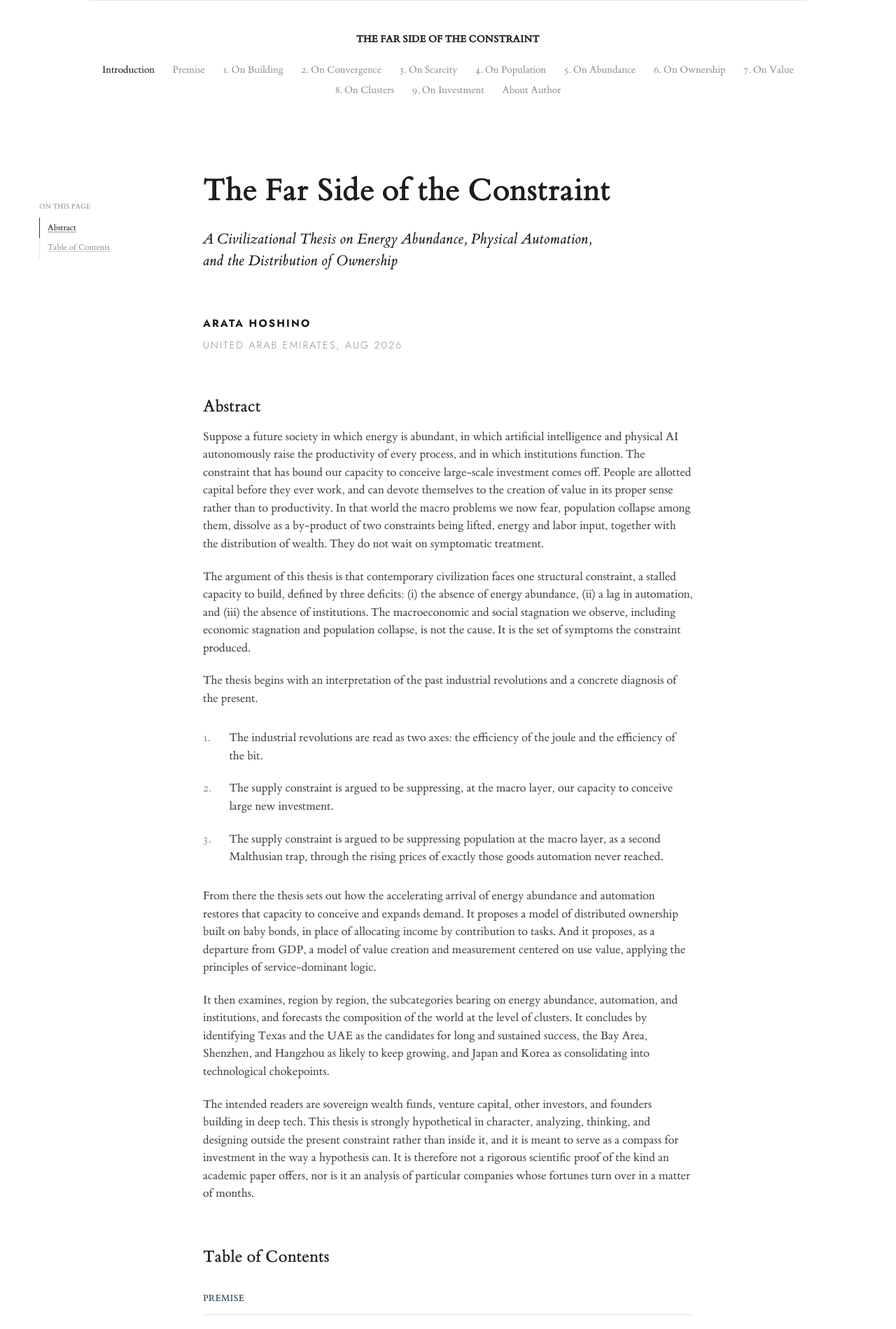
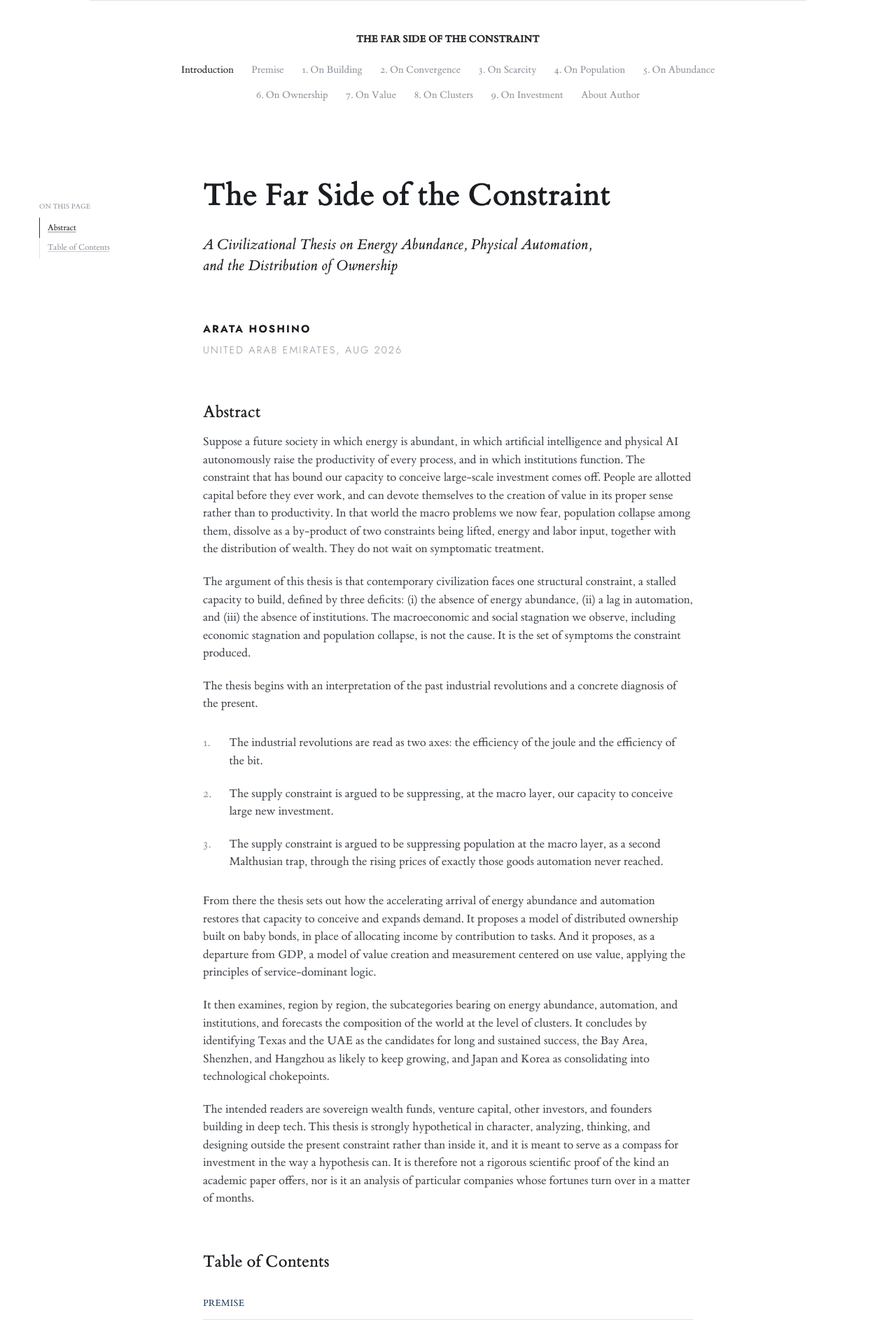
Before and after one commit to arata-hoshino/arata-hoshino.github.io, a Jekyll site: the page built from index.md, in a window 1280 px wide. Shown: the top 1899 px of the page at 70% size. Built offline with Jekyll 4.4.1, drawn with Linux system fonts in a browser that asks for light colours; some of the changed text lies outside the part shown.

Commit message:
Italicise the work in the citation, and break the menu before Chapter 6
The title in the closing notice is set as a citation sets it, in the page
and in the draft it is generated from. And on a wide page the menu breaks
where the thesis does, before On Ownership, rather than wherever the line
happens to run out; a narrow page wraps as it did.

Co-Authored-By: Claude Opus 5 <noreply@anthropic.com>

```diff
--- a/_includes/runhead.html
+++ b/_includes/runhead.html
@@ -13,6 +13,7 @@
      class="nav-link{% if page.url == '/' %} is-current{% endif %}">Introduction</a>
   {% assign essays = site.essays | sort: "order" %}
   {% for essay in essays %}
+    {% if essay.number == "6" %}<span class="nav-break" aria-hidden="true"></span>{% endif %}
     <a href="{{ essay.url | relative_url }}"
        class="nav-link{% if page.url == essay.url %} is-current{% endif %}">{% if essay.number %}{{ essay.number }}. {% endif %}{{ essay.title }}</a>
   {% endfor %}
--- a/assets/css/style.css
+++ b/assets/css/style.css
@@ -208,6 +208,20 @@ main {
   gap: 0.5em 1.75em;
   padding: 1.6em 0 0;
   font-size: 0.86em;
+}
+
+/* On a wide page the menu is broken where the thesis breaks, before the
+   sixth chapter. On a narrow one it wraps as it will. */
+.nav-break {
+  display: none;
+}
+
+@media (min-width: 48rem) {
+  .nav-break {
+    display: block;
+    flex-basis: 100%;
+    height: 0;
+  }
 }
 
 .nav-link {
--- a/index.md
+++ b/index.md
@@ -142,6 +142,7 @@ fortunes turn over in a matter of months.
 <div class="endnote">
   © 2026 Arata Hoshino. Published under a Creative Commons Attribution 4.0 International license
   (CC BY 4.0). Quote, translate, excerpt and redistribute it freely, including commercially,
-  provided the author and the source are named. Cite as: Arata Hoshino, The Far Side of the
-  Constraint: Energy Abundance, Physical Automation, and the Distribution of Ownership (2026).
+  provided the author and the source are named. Cite as: Arata Hoshino, <cite>The Far Side of the
+  Constraint: Energy Abundance, Physical Automation, and the Distribution of Ownership</cite>
+  (2026).
 </div>
```
